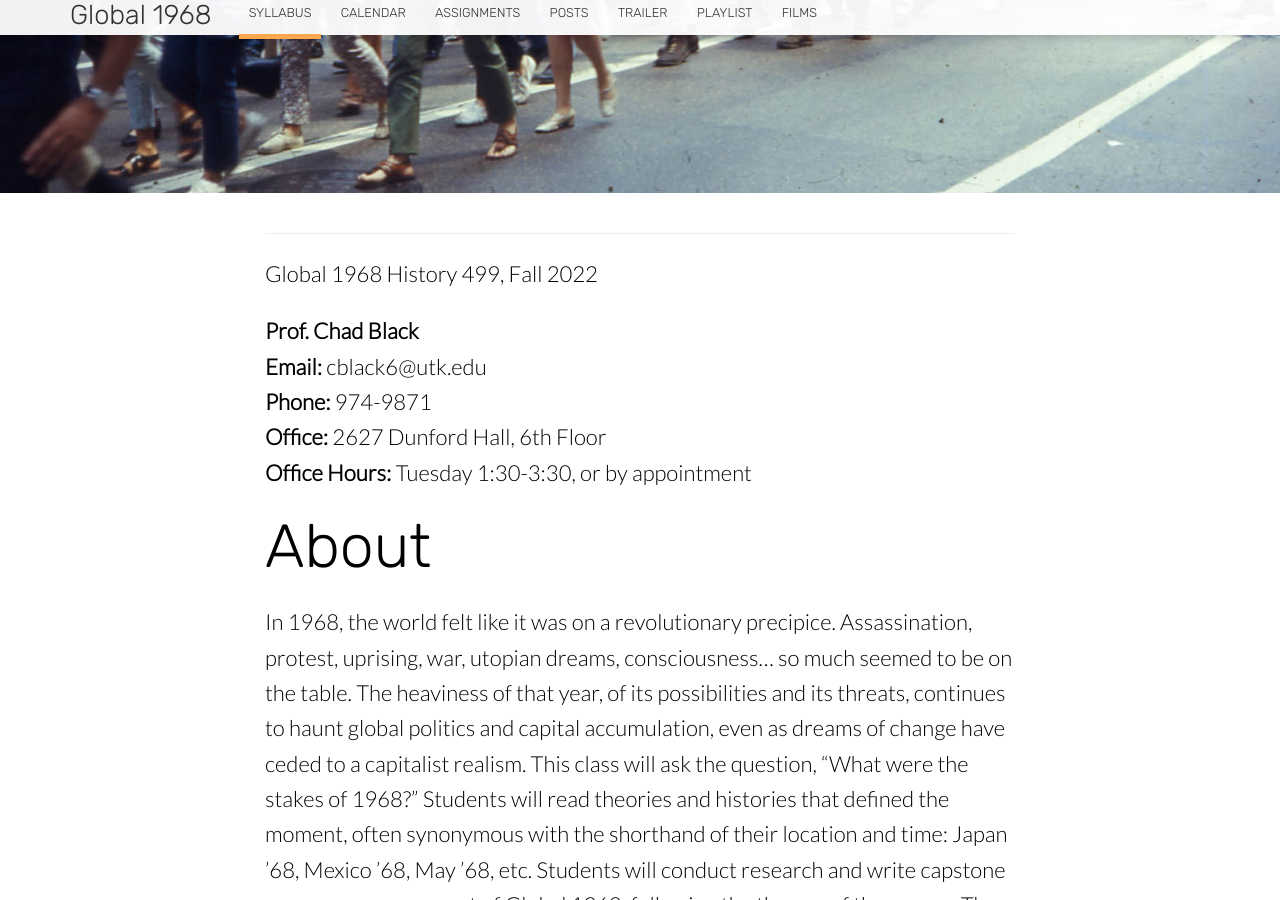
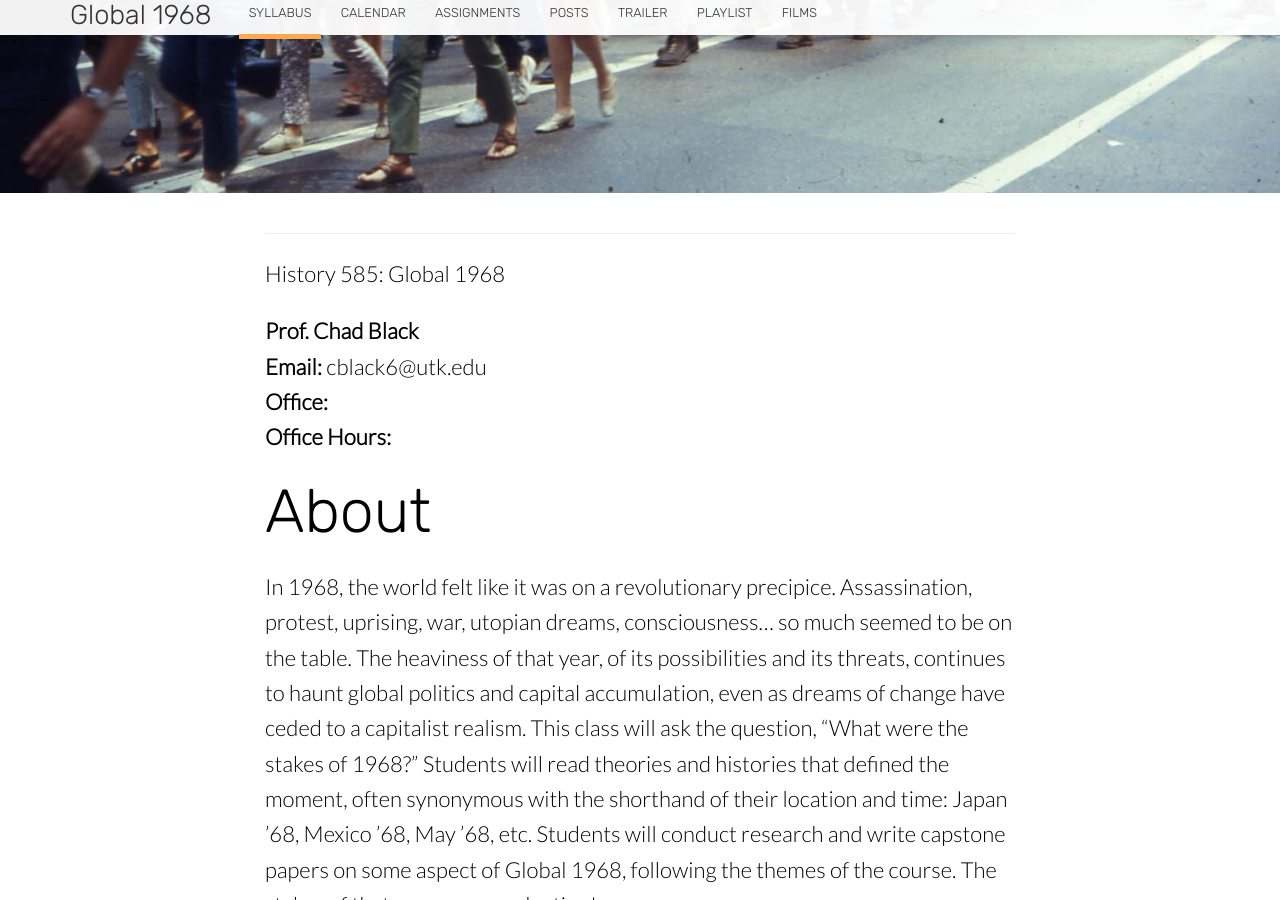
Before and after one commit to chadblack/585Global68, a Jekyll site: the page built from syllabus.md, in a window 1280 px wide and 900 px high, scrolled down 707 px. Built offline with Jekyll 4.4.1, drawn with Linux system fonts in a browser that asks for light colours; nearby versions of some CDN libraries.

Commit message:
starting the transition

```diff
--- a/_config.yml
+++ b/_config.yml
@@ -14,7 +14,7 @@
 author:
   name:
   email:
-  twitter: chad_black_
+  twitter:
 social:
   name:
   links:
--- a/_data/authors.yml
+++ b/_data/authors.yml
@@ -5,6 +5,5 @@
   name: Chad Black
   twitter: "@chad_black_"
   links:
-    - title: Twitter
-      url: https://twitter.com/chad_black_
-      icon: fab fa-twitter-square
+    - title: webpage
+      url: https://chadblack.net
--- a/_data/footer.yml
+++ b/_data/footer.yml
@@ -7,9 +7,5 @@
     link: /assignments/
 right_links:
   - name:
-    link: https://twitter.com/chad_black_
-    social_icon: Twitter
-    new_window: true
-  - name:
     link: /feed.xml
     social_icon: RSS
--- a/syllabus.md
+++ b/syllabus.md
@@ -4,15 +4,12 @@
 image: /images/19680810_20_Anti-War_March.jpg
 ---
 
-
-Global 1968
-History 499, Fall 2022
+History 585: Global 1968
 
 **Prof. Chad Black**
 **Email:** cblack6@utk.edu
-**Phone:** 974-9871
-**Office:** 2627 Dunford Hall, 6th Floor
-**Office Hours:** Tuesday 1:30-3:30, or by appointment
+**Office:**
+**Office Hours:**
 
 {:toc}
 
```
